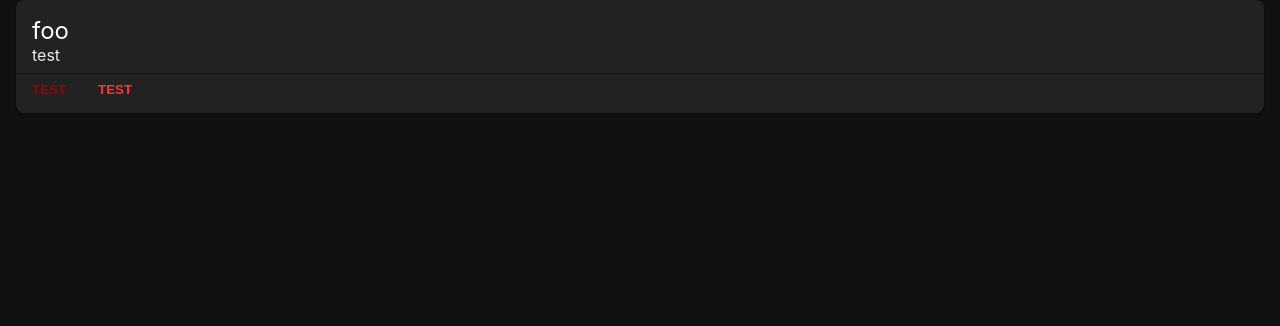
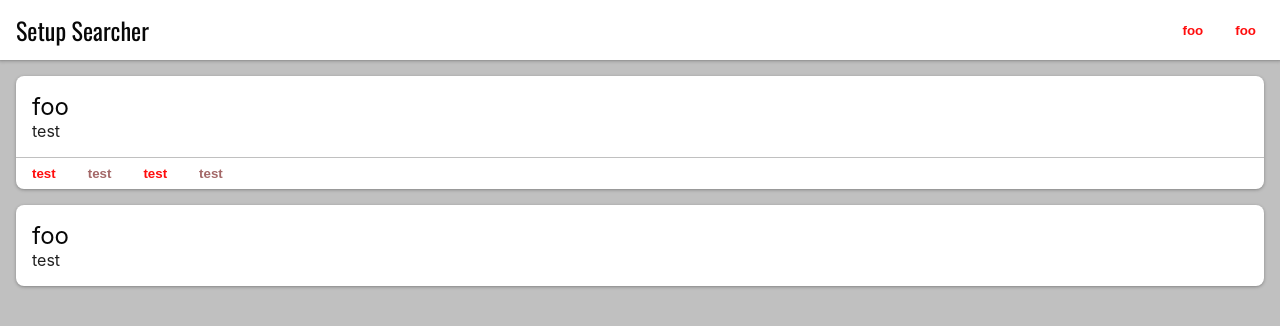
Before and after one commit to kasperski95/wieik-ssi-p, a React (Create React App) app in the folder client/: page / in a window 1280 px wide. Shown: the top 326 px of the page. Built offline with nearby package versions, Linux system fonts and the light colour scheme.

Commit message:
add app-bar

```diff
--- a/client/public/index.html
+++ b/client/public/index.html
@@ -7,6 +7,11 @@
     <meta name="theme-color" content="#000000" />
     <link rel="apple-touch-icon" href="%PUBLIC_URL%/logo192.png" />
     <link rel="manifest" href="%PUBLIC_URL%/manifest.json" />
+    <link rel="preconnect" href="https://fonts.gstatic.com" />
+    <link
+      href="https://fonts.googleapis.com/css2?family=Oswald&display=swap"
+      rel="stylesheet"
+    />
     <title>React App</title>
   </head>
   <body>
--- /dev/null
+++ b/client/src/components/app-bar/app-bar.tsx
@@ -0,0 +1,65 @@
+import { createUseStyle } from '@src/config/theme';
+import React from 'react';
+import { Button } from '../buttons';
+
+export function AppBar(props: {
+  title: string;
+  actions?: { label: string; onClick?: () => void }[];
+}) {
+  const { styles } = useStyle();
+
+  const shouldRenderActions = !!props.actions;
+
+  return (
+    <div style={styles.container}>
+      <div style={styles.content(shouldRenderActions)}>
+        <div style={styles.title}>{props.title}</div>
+        {shouldRenderActions && (
+          <React.Fragment>
+            <div style={styles.gutter} />
+            {props.actions!.map((action) => {
+              return (
+                <Button.Flat
+                  key={action.label}
+                  label={action.label}
+                  onClick={action.onClick}
+                />
+              );
+            })}
+          </React.Fragment>
+        )}
+      </div>
+    </div>
+  );
+}
+
+const useStyle = createUseStyle(({ theme, dimensions, shared }) => ({
+  container: {
+    ...shared.shadow,
+    width: '100%',
+    maxWidth: dimensions.widthLimiter,
+    height: dimensions.appBarHeight,
+    backgroundColor: theme.active.strong,
+    display: 'flex',
+    justifyContent: 'center',
+    alignItems: 'center',
+    position: 'relative',
+    zIndex: dimensions.appBarIndex,
+  },
+
+  content: (actionsExist) => ({
+    width: '100%',
+    marginLeft: dimensions.gutterMedium,
+    marginRight: actionsExist
+      ? dimensions.gutterSmall
+      : dimensions.gutterMedium,
+    display: 'flex',
+  }),
+
+  title: { display: 'inline-block', ...shared.typography.title },
+
+  gutter: {
+    flex: 1,
+    minWidth: dimensions.gutterMedium,
+  },
+}));
--- /dev/null
+++ b/client/src/components/app-bar/index.ts
@@ -0,0 +1 @@
+export { AppBar } from './app-bar';
--- a/client/src/components/buttons/flat-button.tsx
+++ b/client/src/components/buttons/flat-button.tsx
@@ -14,7 +14,7 @@ export function FlatButton(props: {
         onClick={props.onClick}
         style={{ color: theme.active.main, ...styles.ripple }}
       >
-        <div style={styles.button(!!props.onClick)}>{props.label}</div>
+        <div style={styles.button(!props.onClick)}>{props.label}</div>
       </Ripple>
     </ThemeProvider>
   );
--- a/client/src/components/buttons/ripple.tsx
+++ b/client/src/components/buttons/ripple.tsx
@@ -14,7 +14,7 @@ export function Ripple(props: {
     <ButtonBase
       style={combine([{ color: theme.active.contrast.main }, props.style])}
       onClick={props.onClick}
-      disabled={!!props.onClick}
+      disabled={!props.onClick}
     >
       {props.children}
     </ButtonBase>
--- a/client/src/components/card/card-content.tsx
+++ b/client/src/components/card/card-content.tsx
@@ -4,7 +4,7 @@ import { Button } from '../buttons';
 
 export function CardContent(props: {
   title: string;
-  actions?: { name: string; callback?: () => void }[];
+  actions?: { label: string; onClick?: () => void }[];
   children: React.ReactChild;
 }) {
   const { styles } = useStyle();
@@ -22,9 +22,9 @@ export function CardContent(props: {
             {props.actions!.map((action) => {
               return (
                 <Button.Flat
-                  key={action.name}
-                  label={action.name}
-                  onClick={action.callback}
+                  key={action.label}
+                  label={action.label}
+                  onClick={action.onClick}
                 />
               );
             })}
@@ -41,7 +41,7 @@ const useStyle = createUseStyle(({ theme, dimensions, shared }) => {
       ...shared.typography.default,
     },
 
-    title: shared.typography.h2,
+    title: shared.typography.l1,
 
     actionWrapper: {
       borderTopWidth: 1,
@@ -49,11 +49,10 @@ const useStyle = createUseStyle(({ theme, dimensions, shared }) => {
       borderTopColor: theme.active.main,
       margin: -dimensions.gutterMedium,
       marginTop: 0,
-      marginBottom: -dimensions.gutterSmall,
     },
 
     actionGutter: {
-      marginTop: dimensions.gutterSmall,
+      marginTop: dimensions.gutterMedium,
     },
   };
 });
--- a/client/src/components/card/card-wrapper.tsx
+++ b/client/src/components/card/card-wrapper.tsx
@@ -1,4 +1,4 @@
-import { createUseStyle } from '@src/config/theme';
+import { createUseStyle, ThemeProvider } from '@src/config/theme';
 import { combine } from '@src/modules/css-in-jsx';
 import React from 'react';
 
@@ -6,19 +6,25 @@ export function CardWrapper(props: {
   children: React.ReactNode;
   style?: React.CSSProperties;
 }) {
-  const { styles } = useStyle();
+  const { styles, theme } = useStyle();
 
   return (
-    <div style={combine([styles.container, props.style])}>{props.children}</div>
+    <ThemeProvider theme={theme}>
+      <div style={combine([styles.container, props.style])}>
+        {props.children}
+      </div>
+    </ThemeProvider>
   );
 }
 
 const useStyle = createUseStyle(({ theme, dimensions, shared }) => {
   return {
     container: {
+      width: '100%',
       backgroundColor: theme.active.light,
       padding: dimensions.gutterMedium,
       borderRadius: dimensions.radiusSmall,
+      marginBottom: dimensions.gutterMedium,
       ...shared.shadow,
     },
   };
--- a/client/src/components/screen.tsx
+++ b/client/src/components/screen.tsx
@@ -1,18 +1,34 @@
 import { createUseStyle } from '@src/config/theme';
 import React from 'react';
+import { AppBar } from './app-bar';
 
-export function Screen(props: { children: React.ReactNode }) {
+export function Screen(props: {
+  children: React.ReactNode;
+  title: string;
+  actions?: { label: string; onClick?: () => void }[];
+}) {
   const { styles } = useStyle();
 
-  return <div style={styles.container}>{props.children}</div>;
+  return (
+    <React.Fragment>
+      <AppBar title={props.title} actions={props.actions} />
+      <div style={styles.gutter} />
+      <div style={styles.content}>{props.children}</div>
+    </React.Fragment>
+  );
 }
 
 const useStyle = createUseStyle(({ theme, dimensions, shared }) => ({
-  container: {
-    maxWidth: 1366,
-    width: '100%',
-    margin: '0 auto',
+  content: {
+    display: 'flex',
+    justifyContent: 'center',
     paddingLeft: dimensions.gutterMedium,
     paddingRight: dimensions.gutterMedium,
+    maxWidth: dimensions.widthLimiter,
+    flexDirection: 'column',
+  },
+
+  gutter: {
+    marginBottom: dimensions.gutterMedium,
   },
 }));
--- a/client/src/config/theme.ts
+++ b/client/src/config/theme.ts
@@ -22,10 +22,18 @@ export const { ThemeProvider, createUseStyle } = configureTheme({
     gutterLarge: 24,
     radiusSmall: 8,
     radiusMedium: 16,
+    appBarHeight: 60,
+    widthLimiter: 1366,
+    appBarIndex: 1000,
   },
   createSharedStyles: (theme) => ({
     typography: {
-      h2: {
+      title: {
+        fontFamily: 'Oswald',
+        fontSize: 24,
+        color: theme.active.contrast.strong,
+      },
+      l1: {
         fontSize: 24,
         color: theme.active.contrast.strong,
       },
@@ -36,7 +44,6 @@ export const { ThemeProvider, createUseStyle } = configureTheme({
       action: (disabled = false) => ({
         color: disabled ? theme.accent.weak : theme.accent.strong,
         fontWeight: 'bold',
-        textTransform: 'uppercase',
       }),
     },
     shadow: {
--- a/client/src/modules/css-in-jsx/generate-theme.ts
+++ b/client/src/modules/css-in-jsx/generate-theme.ts
@@ -2,8 +2,8 @@ import Color from 'color';
 import { Theme } from './types';
 
 const palette = {
-  white: '#EAEAEA',
-  black: '#111',
+  white: '#c0c0c0',
+  black: '#202020',
   red: 'red',
   green: 'green',
   orange: 'orange',
@@ -11,17 +11,24 @@ const palette = {
 
 function generateMediumTheme(main: string, contrastMain: string) {
   const increaseContrast = (color: string, value: number) => {
-    return (Color(main).isDark()
-      ? Color(color).lighten(value)
-      : Color(color).darken(value)
-    ).toString();
+    if (Color(main).saturationv() < 80) {
+      return (Color(main).isDark()
+        ? Color(color).darken(value)
+        : Color(color).lighten(value)
+      ).toString();
+    } else {
+      return (value < 0
+        ? Color(color).lighten(-value).saturate(value)
+        : Color(color).lighten(value)
+      ).toString();
+    }
   };
 
-  const contrast = 1;
+  const contrast = 0.75;
 
   return {
     main: main,
-    weak: main, //increaseContrast(main, -contrast),
+    weak: increaseContrast(main, -contrast),
     strong: increaseContrast(main, contrast),
     light: Color(main).lighten(contrast).toString(),
     dark: Color(main).darken(contrast).toString(),
@@ -29,7 +36,7 @@ function generateMediumTheme(main: string, contrastMain: string) {
     contrast: {
       main: contrastMain,
       weak: increaseContrast(contrastMain, contrast),
-      strong: increaseContrast(contrastMain, contrast),
+      strong: increaseContrast(contrastMain, -contrast),
       light: Color(contrastMain).lighten(contrast).toString(),
       dark: Color(contrastMain).darken(contrast).toString(),
     },
--- a/client/src/router.tsx
+++ b/client/src/router.tsx
@@ -4,7 +4,7 @@ import { BrowserRouter, Route, Switch } from 'react-router-dom';
 import { SetupSearcherScreen } from './screens/setup-searcher/setup-searcher-screen';
 
 export function Router() {
-  const { theme } = useStyle('dark');
+  const { theme } = useStyle('light');
 
   document.body.style.backgroundColor = theme.active.main;
 
--- a/client/src/screens/setup-searcher/setup-searcher-screen.tsx
+++ b/client/src/screens/setup-searcher/setup-searcher-screen.tsx
@@ -12,14 +12,28 @@ export function SetupSearcherScreen() {
   });
 
   return (
-    <Screen>
+    <Screen
+      title='Setup Searcher'
+      actions={[
+        { label: 'foo', onClick: () => {} },
+        { label: 'foo', onClick: () => {} },
+      ]}
+    >
       <Card.Wrapper>
         <Card.Content
           title='foo'
-          actions={[{ name: 'test', callback: () => {} }, { name: 'test' }]}
+          actions={[
+            { label: 'test', onClick: () => {} },
+            { label: 'test' },
+            { label: 'test', onClick: () => {} },
+            { label: 'test' },
+          ]}
         >
           test
         </Card.Content>
+      </Card.Wrapper>
+      <Card.Wrapper>
+        <Card.Content title='foo'>test</Card.Content>
       </Card.Wrapper>
 
       {/* <FormWrapper>
```
